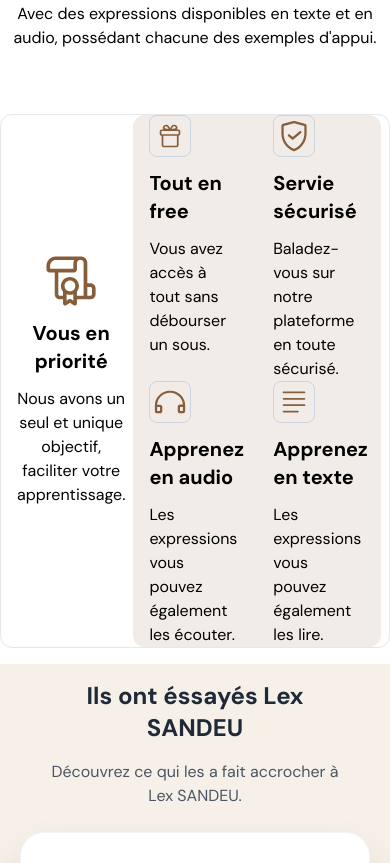
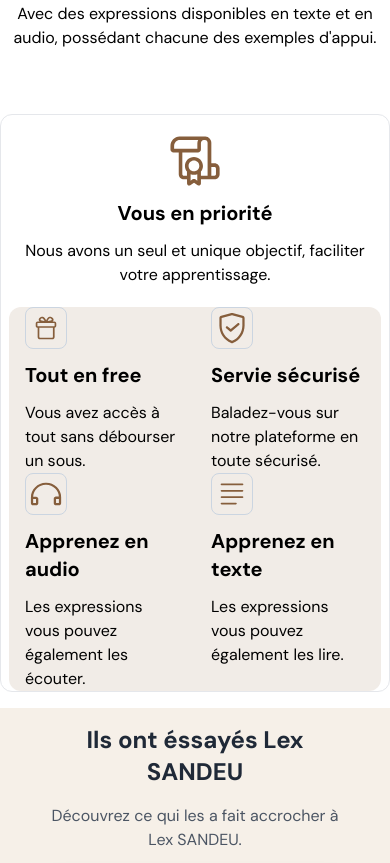
Before and after one commit to gouraintite/traduct, a React (Vite) app in the folder tra/: page / in a window 390 px wide. Shown: the part 2215-3078 px from the top of the page. Built offline with nearby package versions, Linux system fonts and the light colour scheme.

Commit message:
home page responsive repared

```diff
--- a/tra/src/modules/frontOffice/home/Main.jsx
+++ b/tra/src/modules/frontOffice/home/Main.jsx
@@ -19,8 +19,8 @@
           Avec des expressions disponibles en texte et en audio, possédant chacune des exemples d'appui.
         </span>
 
-        <div className="flex justify-around border rounded-xl lg:w-3/4 lg:px-0 px-2 mx-auto lg:h-2/3 h-auto items-center mt-16">
-          <div className="w-1/2 h-full rounded-xl m-2 flex justify-center items-center text-center">
+        <div className="lg:flex flex flex-wrap justify-around border rounded-xl lg:w-3/4 w-full lg:px-0 px-2 mx-auto lg:h-2/3 h-auto items-center mt-16">
+          <div className="w-auto  h-full rounded-xl m-2 flex justify-center items-center text-center">
             <div className="">
                 <svg fill="#865e3c" width="52" height="52" version="1.1" x="0px" y="0px" viewBox="0 0 64 64" className="mx-auto my-3">
                 <path d="M56,34.8h-3.9V9.6c0-4.2-3.3-7.6-7.3-7.8l-31.6,0C6.9,1.7,1.8,7,1.8,13.5v4.3c0,2,1.7,3.7,3.7,3.7h6.5v26.7
@@ -40,7 +40,7 @@
               </div>
 
           </div>
-          <div className="lg:w-1/2 bg-tert/10 flex flex-wrap h-full rounded-xl lg:p-1">
+          <div className="lg:w-1/2 w-full bg-tert/10 flex flex-wrap h-full rounded-xl lg:p-1">
             <div className="flex justify-center items-center w-1/2 h-1/2 bg-transparent hover:bg-white duration-300 ease-out rounded-2xl">
                 <div className=" w-full h-3/4 px-4 text-start rounded-2xl">
 
```
